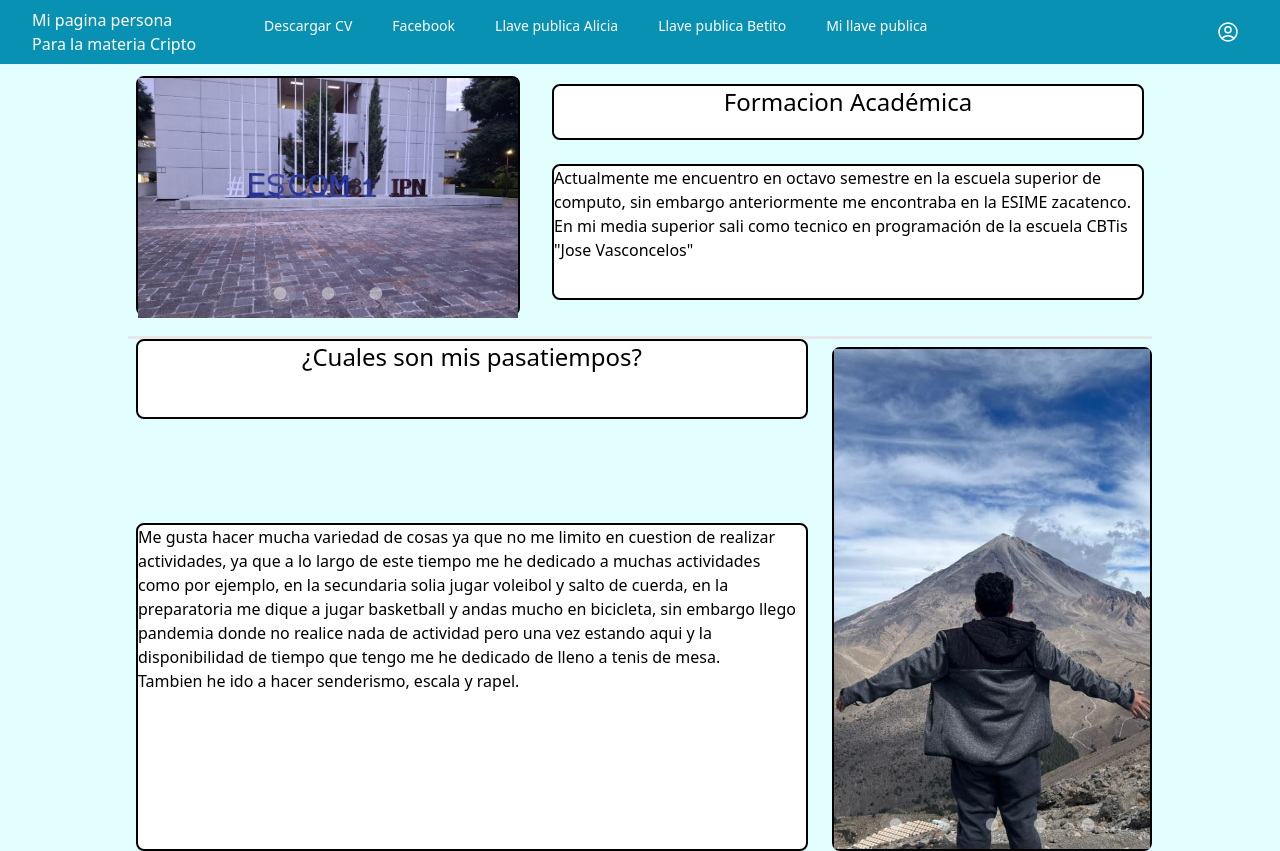
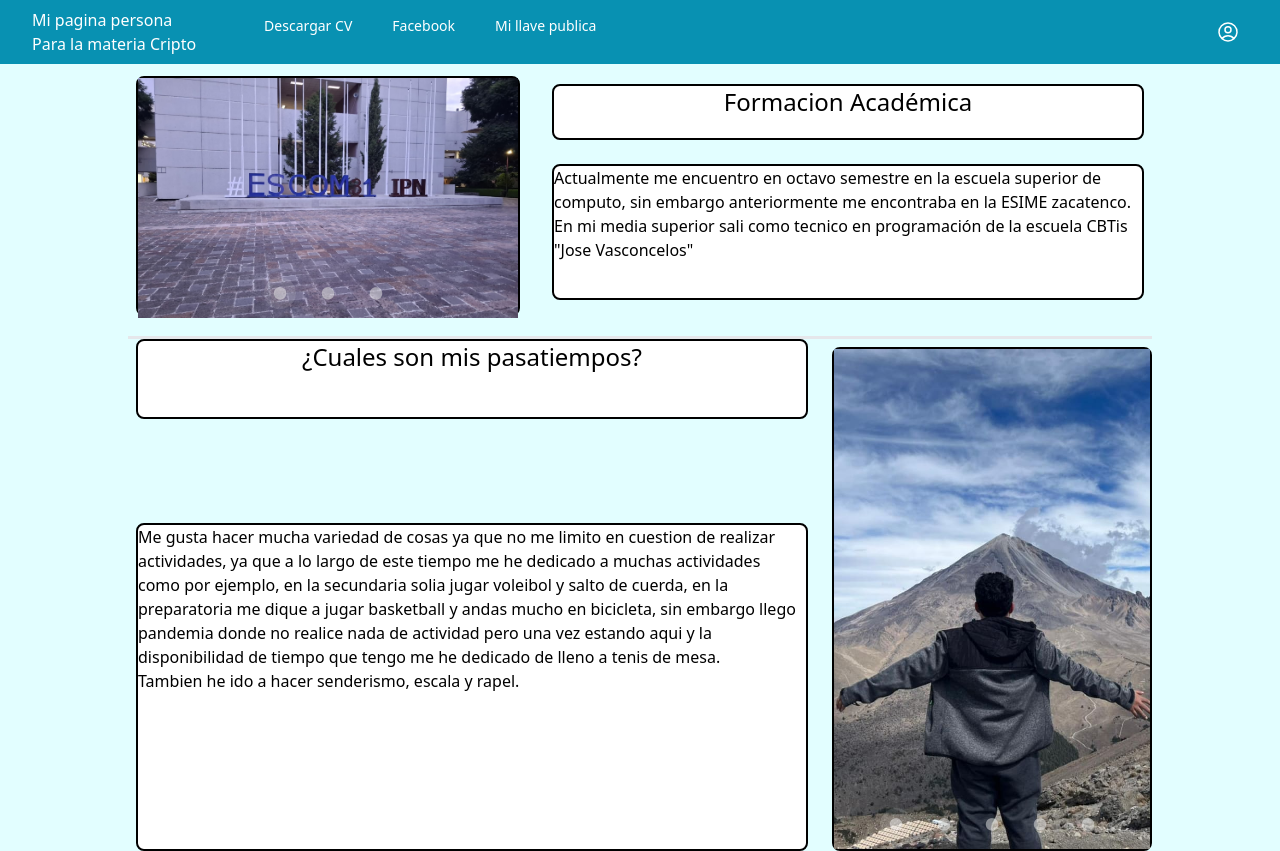
Before and after one commit to Rogan52277/Cripto-Pagina, a Vue app in the folder front-end-cripto/: page / in a window 1280 px wide. Built offline with nearby package versions, Linux system fonts and the light colour scheme.

Commit message:
actualizacion llave

```diff
--- a/front-end-cripto/src/modules/pages/principal.vue
+++ b/front-end-cripto/src/modules/pages/principal.vue
@@ -149,9 +149,7 @@ onMounted(async()=>{
 const navigation = [
   { name: 'Descargar CV', href: '/CV - actualizado.pdf'},
   { name :'Facebook', href:'https://www.facebook.com/RodrigoSanchezB522'},
-  { name: 'Llave publica Alicia', href: '/llave_publica_alicia.key'},
-  { name: 'Llave publica Betito', href: '/llave_publica_betito.key'},
-  { name: 'Mi llave publica', href: '/llave_public.txt'},
+  { name: 'Mi llave publica', href: '/clave_publica.der'},
 
 ]
 
```
Also changed, not shown: 1 other file (tests, documents, lock files or other folders).
